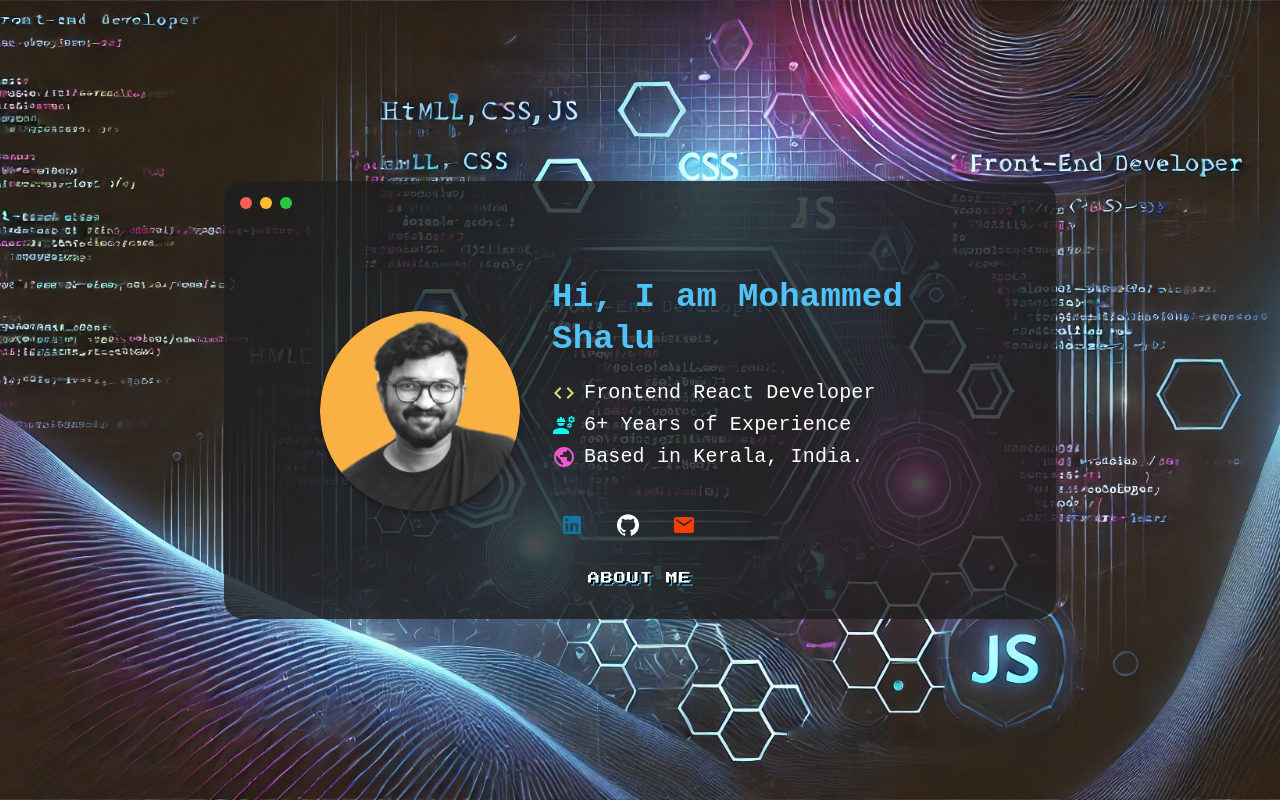
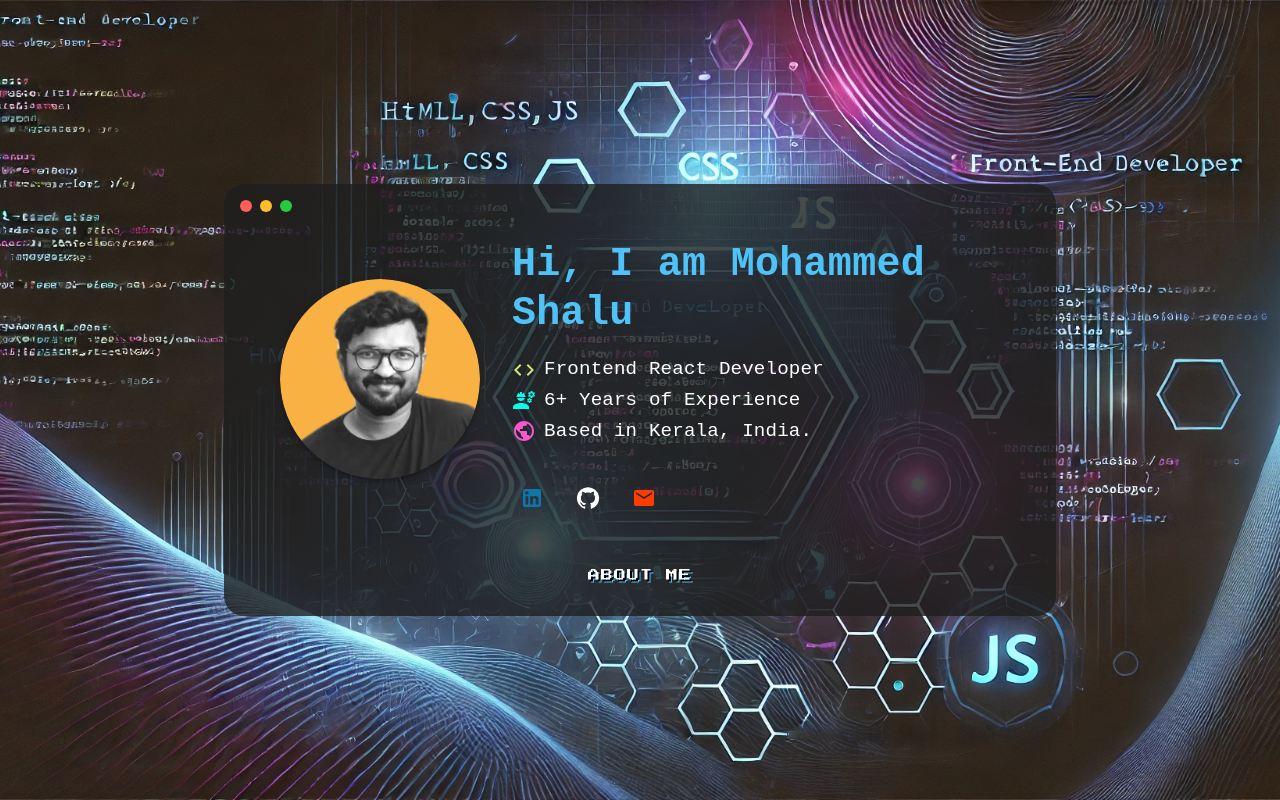
Before and after one commit to mhmdshalus/my-personal-website, a React (Vite) app: page / in a window 1280 px wide. Shown: the top 800 px of the page. Built offline with nearby package versions, Linux system fonts and the light colour scheme.

Commit message:
Update BasicInfo.tsx

```diff
--- a/src/BasicInfo.tsx
+++ b/src/BasicInfo.tsx
@@ -17,23 +17,24 @@ const BasicInfo = () => {
   return (
     <Box
       sx={{
-        p: 10,
+        p: { xs: 3, md: 5 },
         pb: 2,
         display: "flex",
         justifyContent: "center",
         alignItems: "center",
-        gap: 4,
-        textAlign: "left",
+        gap: { xs: 2, md: 4 },
+        textAlign: { xs: "center", md: "left" },
         flexDirection: { xs: "column", md: "row" },
       }}
     >
-      {" "}
-      {/* Avatar in the center */}
       <Avatar
-        src={picofme} // Replace with your image path
-        sx={{ width: 200, height: 200, boxShadow: 3 }}
+        src={picofme}
+        sx={{
+          width: { xs: 120, sm: 160, md: 200 },
+          height: { xs: 120, sm: 160, md: 200 },
+          boxShadow: 3,
+        }}
       />
-      {/* Introduction Text with Typing Effect */}
       <Box
         sx={{
           display: "flex",
@@ -44,7 +45,11 @@ const BasicInfo = () => {
         <Typography
           variant="h4"
           fontWeight="bold"
-          sx={{ fontFamily: "monospace", color: "#4fc3f7" }}
+          sx={{
+            fontFamily: "monospace",
+            color: "#4fc3f7",
+            fontSize: { xs: "1.2rem", sm: "2rem", md: "2.5rem" },
+          }}
         >
           <Typewriter
             words={["Hi, I am Mohammed Shalu"]}
@@ -57,78 +62,77 @@ const BasicInfo = () => {
         </Typography>
 
         <Box>
+          {[
+            {
+              icon: <CodeIcon sx={{ color: "#d0e677" }} />,
+              text: "Frontend React Developer",
+            },
+            {
+              icon: <EngineeringIcon sx={{ color: "#03ffef" }} />,
+              text: "6+ Years of Experience",
+            },
+            {
+              icon: <PublicIcon sx={{ color: "#f757ce" }} />,
+              text: "Based in Kerala, India.",
+            },
+          ].map((item, index) => (
             <Typography
+              key={index}
               variant="h6"
-            color="text.secondary"
               sx={{
                 fontFamily: "monospace",
                 color: "#ffffff",
                 display: "flex",
                 alignItems: "center",
+                justifyContent: { xs: "center", md: "flex-start" },
                 gap: 1,
+                fontSize: { xs: "1rem", sm: "1.2rem" },
               }}
             >
-            <CodeIcon sx={{ color: "#d0e677" }} />
-            Frontend React Developer
+              {item.icon} {item.text}
             </Typography>
-          <Typography
-            variant="h6"
-            color="text.secondary"
-            sx={{
-              fontFamily: "monospace",
-              color: "#ffffff",
-              display: "flex",
-              alignItems: "center",
-              gap: 1,
-            }}
-          >
-            <EngineeringIcon sx={{ color: "#03ffef" }} />
-            6+ Years of Experience
-          </Typography>
-          <Typography
-            variant="h6"
-            color="text.secondary"
-            sx={{
-              fontFamily: "monospace",
-              color: "#ffffff",
-              display: "flex",
-              alignItems: "center",
-              gap: 1,
-            }}
-          >
-            <PublicIcon sx={{ color: "#f757ce" }} />
-            Based in Kerala, India.
-          </Typography>
+          ))}
         </Box>
 
         {/* Social Media Icons */}
-        <Stack direction="row" spacing={2} mt={2}>
+        <Stack
+          direction="row"
+          spacing={2}
+          mt={2}
+          alignItems="center"
+          justifyContent={{ xs: "center", md: "flex-start" }}
+        >
+          {[
+            {
+              icon: <LinkedIn />,
+              color: "#0e76a8",
+              link: "https://www.linkedin.com/in/mohammed-shalu/",
+              tooltip: "LinkedIn",
+            },
+            {
+              icon: <GitHub />,
+              color: "#ffffff",
+              link: "https://github.com/mhmdshalus",
+              tooltip: "GitHub",
+            },
+            {
+              icon: <Email />,
+              color: "#ff3d00",
+              link: "mailto:mhmdshalus@gmail.com",
+              tooltip: "Email",
+            },
+          ].map((item, index) => (
             <IconButton
-            href="https://www.linkedin.com/in/mohammed-shalu/"
+              key={index}
+              href={item.link}
               target="_blank"
-            sx={{ color: "#0e76a8" }}
+              sx={{ color: item.color }}
             >
-            <Tooltip title="LinkedIn" placement="top" arrow>
-              <LinkedIn />
+              <Tooltip title={item.tooltip} placement="top" arrow>
+                {item.icon}
               </Tooltip>
             </IconButton>
-          <IconButton
-            href="https://github.com/mhmdshalus"
-            target="_blank"
-            sx={{ color: "#ffffff" }}
-          >
-            <Tooltip title="GitHub" placement="top" arrow>
-              <GitHub />
-            </Tooltip>
-          </IconButton>
-          <IconButton
-            href="mailto:mhmdshalus@gmail.com"
-            sx={{ color: "#ff3d00" }}
-          >
-            <Tooltip title="Email" placement="top" arrow>
-              <Email />
-            </Tooltip>
-          </IconButton>
+          ))}
         </Stack>
       </Box>
     </Box>
```
Lines whose indentation alone changed are shown as unchanged.
